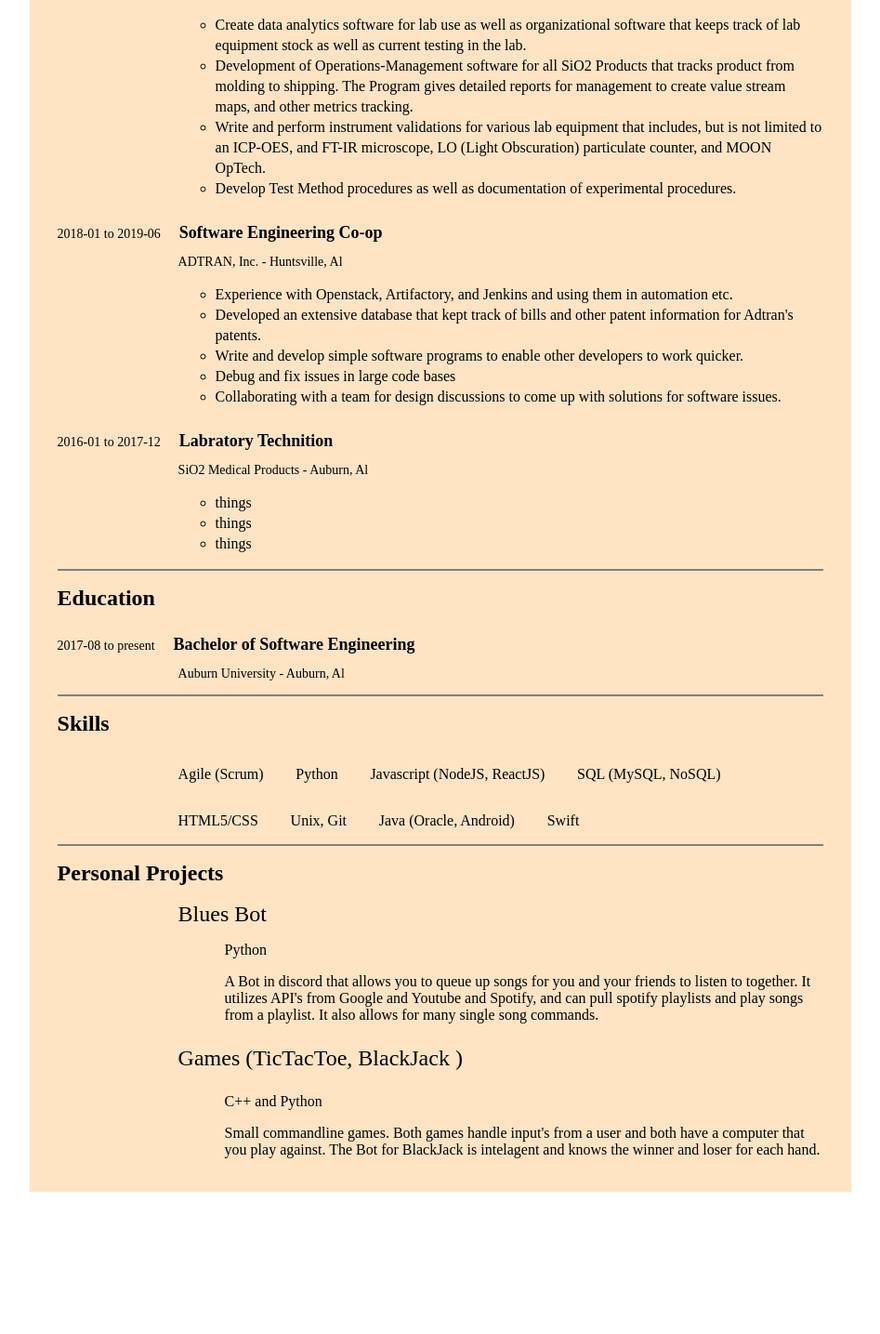
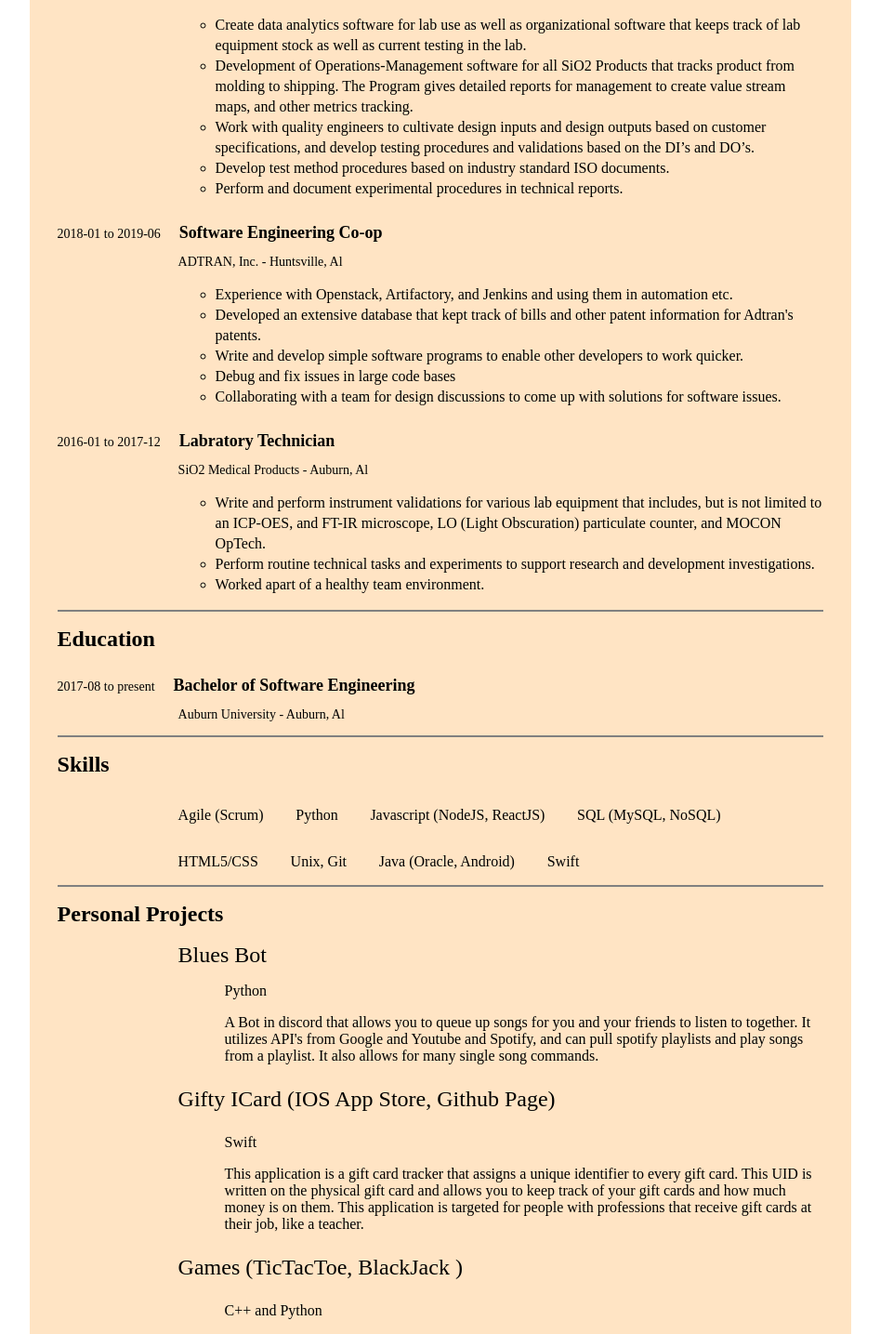
Before and after one commit to ceramey1997/cole-ramey-resume, a React (Create React App) app: page / in a window 1280 px wide. Shown: the part 264-1699 px from the top of the page at 93% size, without its empty margins (166-1113 px from the left). Before the commit the page ends 1583 px from the top, so only its background shows below. Built offline with nearby package versions, Linux system fonts and the light colour scheme.

Commit message:
experiance and projects update

```diff
--- a/src/components/Skills.js
+++ b/src/components/Skills.js
@@ -28,6 +28,11 @@ function Skills() {
                     <p className="project-description">A Bot in discord that allows you to queue up songs for you and your friends to listen to together. It utilizes API's from Google and Youtube and Spotify, and can pull spotify playlists and play songs from a playlist. It also allows for many single song commands.</p>
                 </div>
                 <div className="single-project">
+                    <p className="project-title">Gifty ICard (<a href="https://github.com/ceramey1997" className="project-title">IOS App Store</a>, <a href="https://github.com/ceramey1997" className="project-title">Github Page</a>)</p>
+                    <p className="project-language">Swift</p>
+                    <p className="project-description">This application is a gift card tracker that assigns a unique identifier to every gift card. This UID is written on the physical gift card and allows you to keep track of your gift cards and how much money is on them. This application is targeted for people with professions that receive gift cards at their job, like a teacher.</p>
+                </div>
+                <div className="single-project">
                     <p className="project-title">Games (<a className="project-title" href="https://github.com/ceramey1997/TicTacToe">TicTacToe</a>, <a className="project-title" href="https://github.com/ceramey1997/BlackJack">BlackJack </a>)</p>
                     <p className="project-language">C++ and Python</p>
                     <p className="project-description">Small commandline games. Both games handle input's from a user and both have a computer that you play against. The Bot for BlackJack is intelagent and knows the winner and loser for each hand.</p>
--- a/src/components/WorkExperience.js
+++ b/src/components/WorkExperience.js
@@ -14,8 +14,9 @@ function WorkExperience() {
                     <ul>
                         <li>Create data analytics software for lab use as well as organizational software that keeps track of lab equipment stock as well as current testing in the lab.</li>
                         <li>Development of Operations-Management software for all SiO2 Products that tracks product from molding to shipping. The Program gives detailed reports for management to create value stream maps, and other metrics tracking.</li>
-                        <li>Write and perform instrument validations for various lab equipment that includes, but is not limited to an ICP-OES, and FT-IR microscope, LO (Light Obscuration) particulate counter, and MOON OpTech.</li>
-                        <li>Develop Test Method procedures as well as documentation of experimental procedures.</li>
+                        <li>Work with quality engineers to cultivate design inputs and design outputs based on customer specifications, and develop testing procedures and validations based on the DI’s and DO’s.</li>
+                        <li>Develop test method procedures based on industry standard ISO documents.</li>
+                        <li>Perform and document experimental procedures in technical reports.</li>
                     </ul>
                 </div>
             </div>
@@ -37,15 +38,15 @@ function WorkExperience() {
             </div>
             <div className="singleJob">
                 <div className="individual-header">
-                    <p className="individual-title">Labratory Technition</p>
+                    <p className="individual-title">Labratory Technician</p>
                     <p className="time">2016-01 to 2017-12</p>
                 </div>
                 <div className="individual-information">
                     <p className="location">SiO2 Medical Products - Auburn, Al</p>
                     <ul>
-                        <li>things</li>
-                        <li>things</li>
-                        <li>things</li>
+                        <li>Write and perform instrument validations for various lab equipment  that includes, but is not limited to an ICP-OES, and FT-IR microscope, LO (Light Obscuration) particulate counter, and MOCON OpTech.</li>
+                        <li>Perform routine technical tasks and experiments to support research and development investigations.</li>
+                        <li>Worked apart of a healthy team environment.</li>
                     </ul>
                 </div>
             </div>
```
